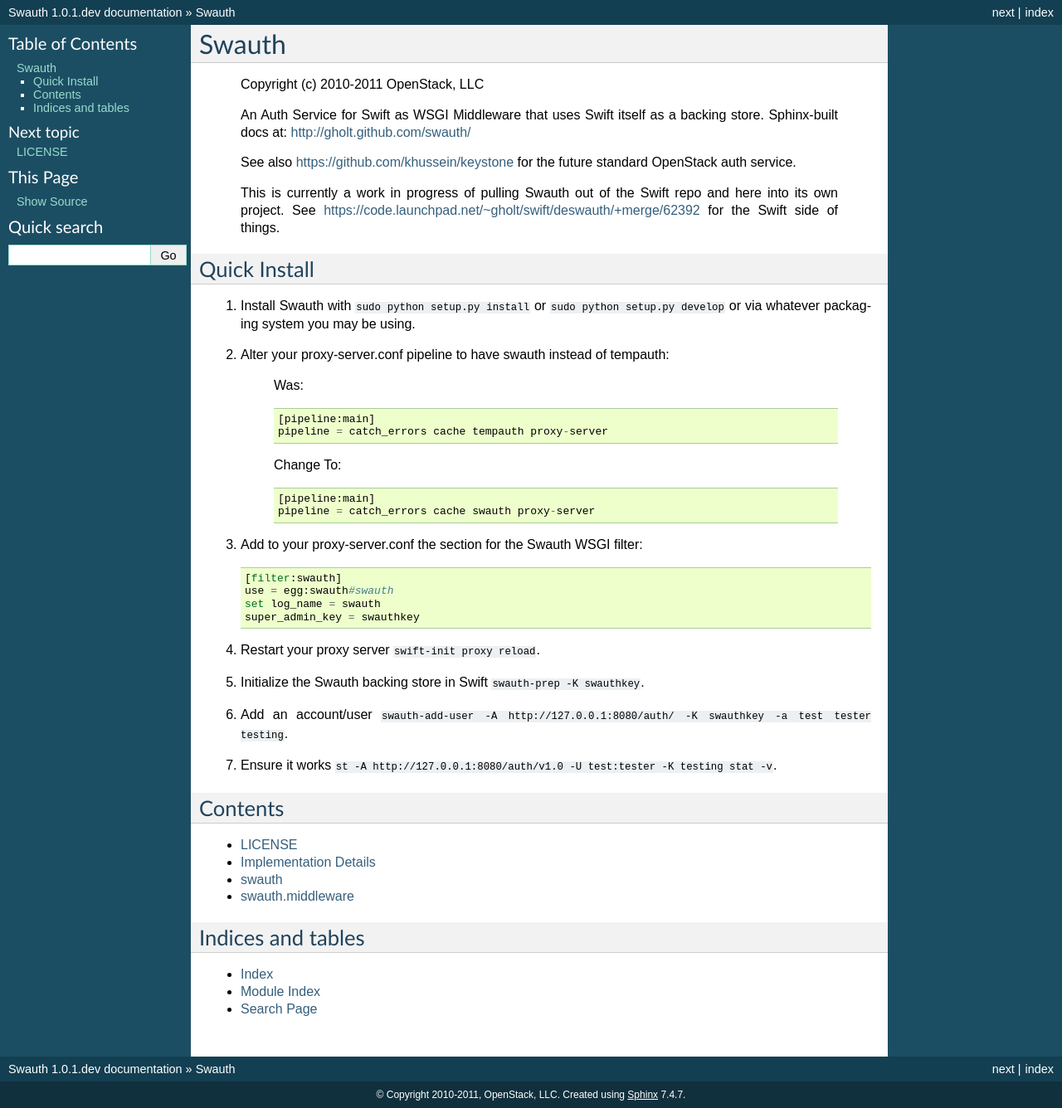
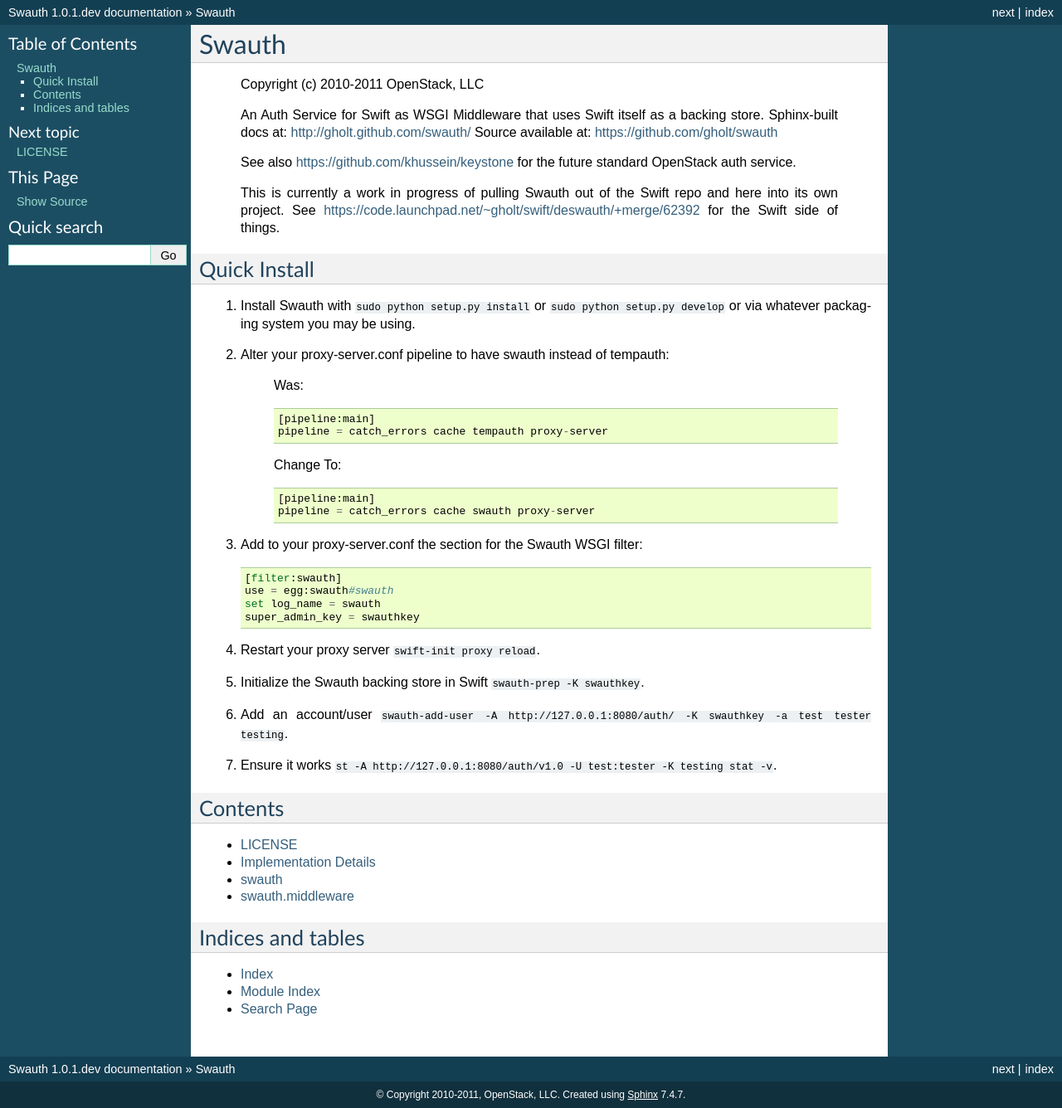
Before and after one commit to gholt/swauth, a Sphinx documentation site: the page built from doc/source/index.rst, in a window 1280 px wide. Shown: the whole page at 83% size. Built offline with Sphinx 7.4.7, drawn with Linux system fonts in a browser that asks for light colours.

Commit message:
Added link to source in Sphinx docs

```diff
--- a/doc/source/index.rst
+++ b/doc/source/index.rst
@@ -10,6 +10,7 @@
 
     An Auth Service for Swift as WSGI Middleware that uses Swift itself as a
     backing store. Sphinx-built docs at: http://gholt.github.com/swauth/
+    Source available at: https://github.com/gholt/swauth
 
     See also https://github.com/khussein/keystone for the future standard
     OpenStack auth service.
```
